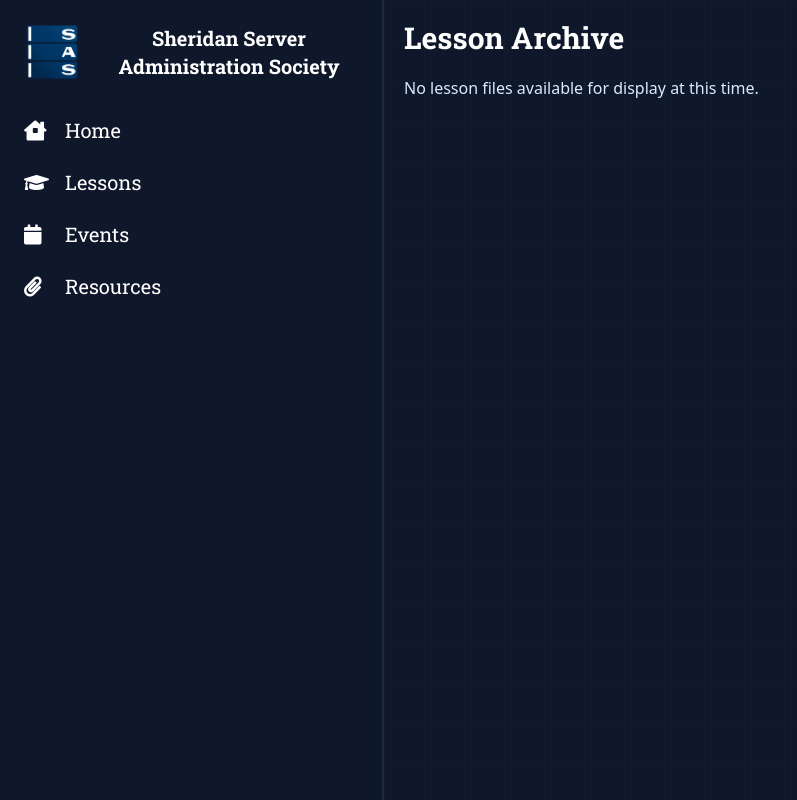
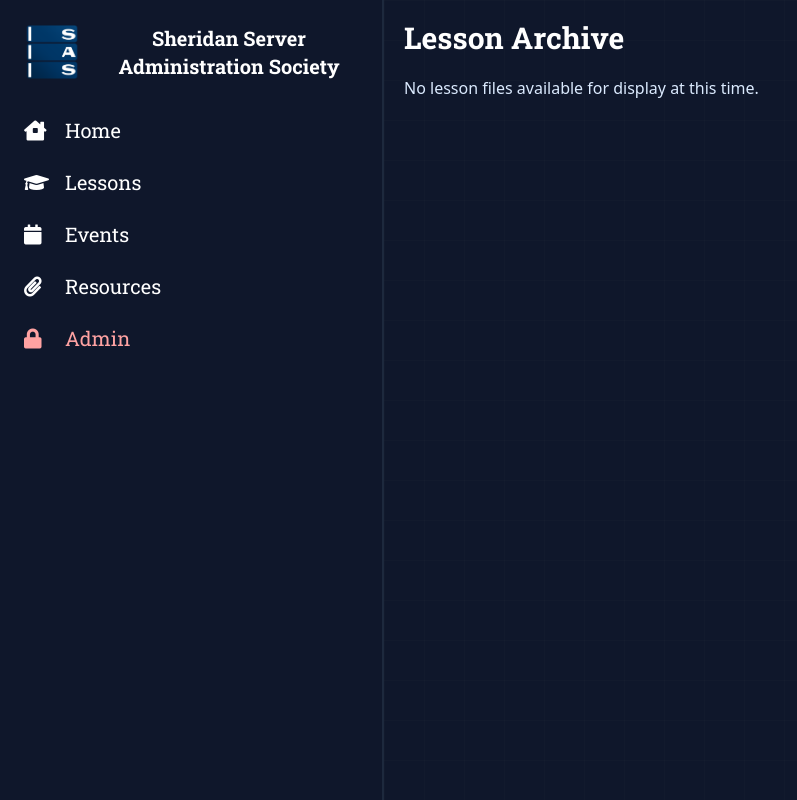
Before and after one commit to sheridansas/website, a PHP site: page /lessons.php in a window 1280 px wide. Shown: the whole page, without its empty margins (0-797 px from the left). Run offline with PHP 8.4, Linux system fonts and the light colour scheme; the visitor is signed in with stand-in values (Sample User, id 1); some web fonts are replaced.

Commit message:
Add admin panel to navigation

```diff
--- a/public/includes/navigation.php
+++ b/public/includes/navigation.php
@@ -52,6 +52,16 @@
     <a href="/resources.php" class="text-white px-6 py-3 mb-0 text-xl roboto-slab hover:bg-gradient-to-r hover:from-slate-900 hover:to-slate-800">
         <i class="fa fa-sharp fa-solid fa-paperclip w-9"></i> Resources
     </a>
+
+    <?php
+    if (isset($_SESSION["is_admin"]) && $_SESSION["is_admin"] === true) {
+        echo <<<EOL
+        <a href="/admin" class="text-red-300 px-6 py-3 mb-0 text-xl roboto-slab hover:bg-gradient-to-r hover:from-slate-900 hover:to-slate-800">
+            <i class="fa fa-sharp fa-solid fa-lock w-9"></i> Admin
+        </a>
+        EOL;
+    }
+    ?>
 </aside>
 
 <script>
```
